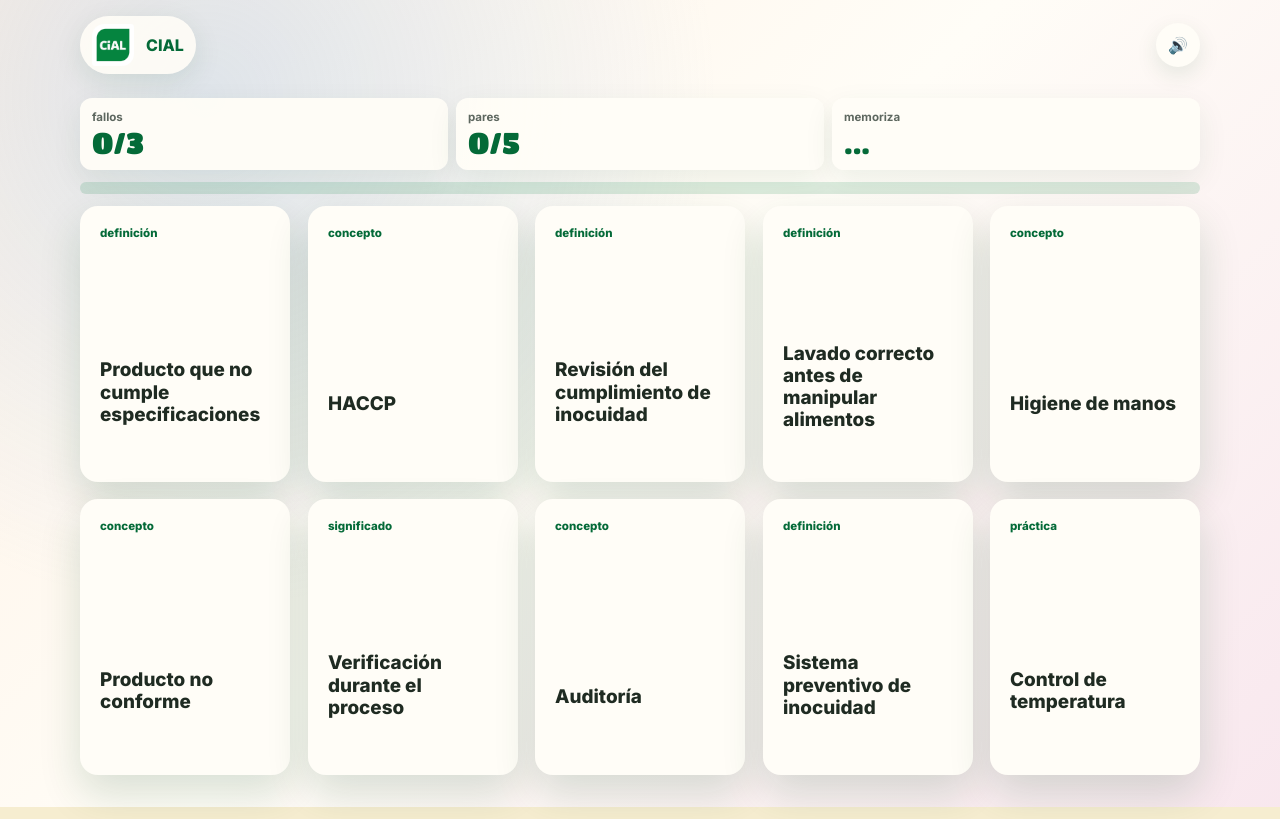
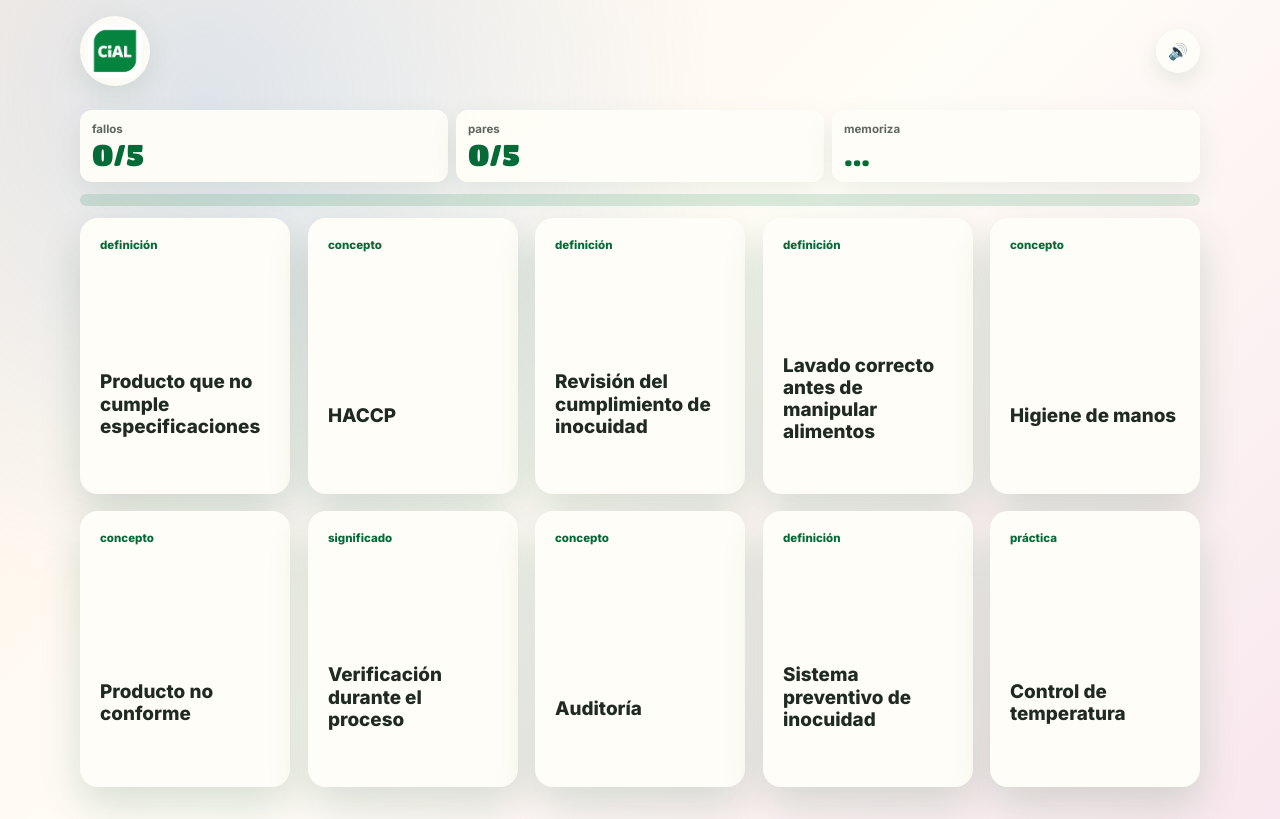
Before and after one commit to javierdelpozolopez/ruleta-CIAL, a React (Vite) app: page / in a window 1280 px wide. Both pictures are taken after a click on the button "comenzar". Built offline with nearby package versions, Linux system fonts and the light colour scheme.

Commit message:
fix: tune logo backs and difficulty

```diff
--- a/src/App.jsx
+++ b/src/App.jsx
@@ -9,7 +9,7 @@ import HeaderBar from './components/HeaderBar.jsx'
 import AdminPanel from './components/AdminPanel.jsx'
 
 const EVALUATION_DELAY = 780
-const MEMORIZE_DELAY = 4200
+const MEMORIZE_DELAY = 8000
 
 function applyTheme(config) {
   const root = document.documentElement
--- a/src/components/Card.jsx
+++ b/src/components/Card.jsx
@@ -1,3 +1,5 @@
+import logoCial from '../assets/images/logo-cial.jpg'
+
 const KIND_LABELS = {
   word: 'concepto',
   definition: 'definición',
@@ -23,7 +25,7 @@ export default function Card({ card, failed, onSelect }) {
     >
       <span className="card-inner">
         <span className="card-face card-back" aria-hidden="true">
-          <span className="brand-mark">CiAL</span>
+          <img className="card-logo" src={logoCial} alt="" />
         </span>
         <span className="card-face card-front">
           <span className="card-kind">{KIND_LABELS[card.kind] || card.kind}</span>
--- a/src/components/HeaderBar.jsx
+++ b/src/components/HeaderBar.jsx
@@ -5,7 +5,6 @@ export default function HeaderBar({ config, soundEnabled, onToggleSound }) {
     <header className="header-bar">
       <div className="brand-lockup" aria-label={`marca ${config.clientName}`}>
         <img src={config.logo} alt={`logo ${config.clientName}`} />
-        <span>{config.clientName}</span>
       </div>
       <nav className="header-actions" aria-label="controles del juego">
         <SoundToggle enabled={soundEnabled} onToggle={onToggleSound} />
--- a/src/game/gameLogic.js
+++ b/src/game/gameLogic.js
@@ -1,7 +1,7 @@
 import { CARD_PAIRS } from '../data/cardsData.js'
 
 const DEFAULT_PAIR_COUNT = 5
-const DEFAULT_MAX_MISTAKES = 3
+const DEFAULT_MAX_MISTAKES = 5
 
 export function shuffleArray(array, random = Math.random) {
   const shuffled = [...array]
--- a/src/styles/global.css
+++ b/src/styles/global.css
@@ -85,8 +85,7 @@ button {
 .brand-lockup {
   display: inline-flex;
   align-items: center;
-  gap: var(--space-md);
-  padding: var(--space-sm) var(--space-md);
+  padding: var(--space-sm);
   background: color-mix(in oklch, var(--surface), transparent 10%);
   color: var(--primary-dark);
   border-radius: 999px;
@@ -95,10 +94,10 @@ button {
 }
 
 .brand-lockup img {
-  width: 42px;
-  height: 42px;
+  width: 54px;
+  height: 54px;
   object-fit: contain;
-  border-radius: 12px 3px 12px 3px;
+  border-radius: 14px;
 }
 
 .header-actions,
@@ -349,9 +348,12 @@ h2 {
   color: white;
 }
 
-.brand-mark {
-  font-size: clamp(1.15rem, 3vw, 2.1rem);
-  font-weight: 900;
+.card-logo {
+  width: min(58%, 92px);
+  height: auto;
+  object-fit: contain;
+  border-radius: 18px;
+  filter: drop-shadow(0 10px 20px rgba(0, 55, 28, 0.22));
 }
 
 .card-front {
@@ -489,10 +491,6 @@ h2 {
     width: min(100% - 20px, 1120px);
   }
 
-  .brand-lockup span {
-    display: none;
-  }
-
   .score-strip div,
   .result-stats div {
     padding: var(--space-md);
```
